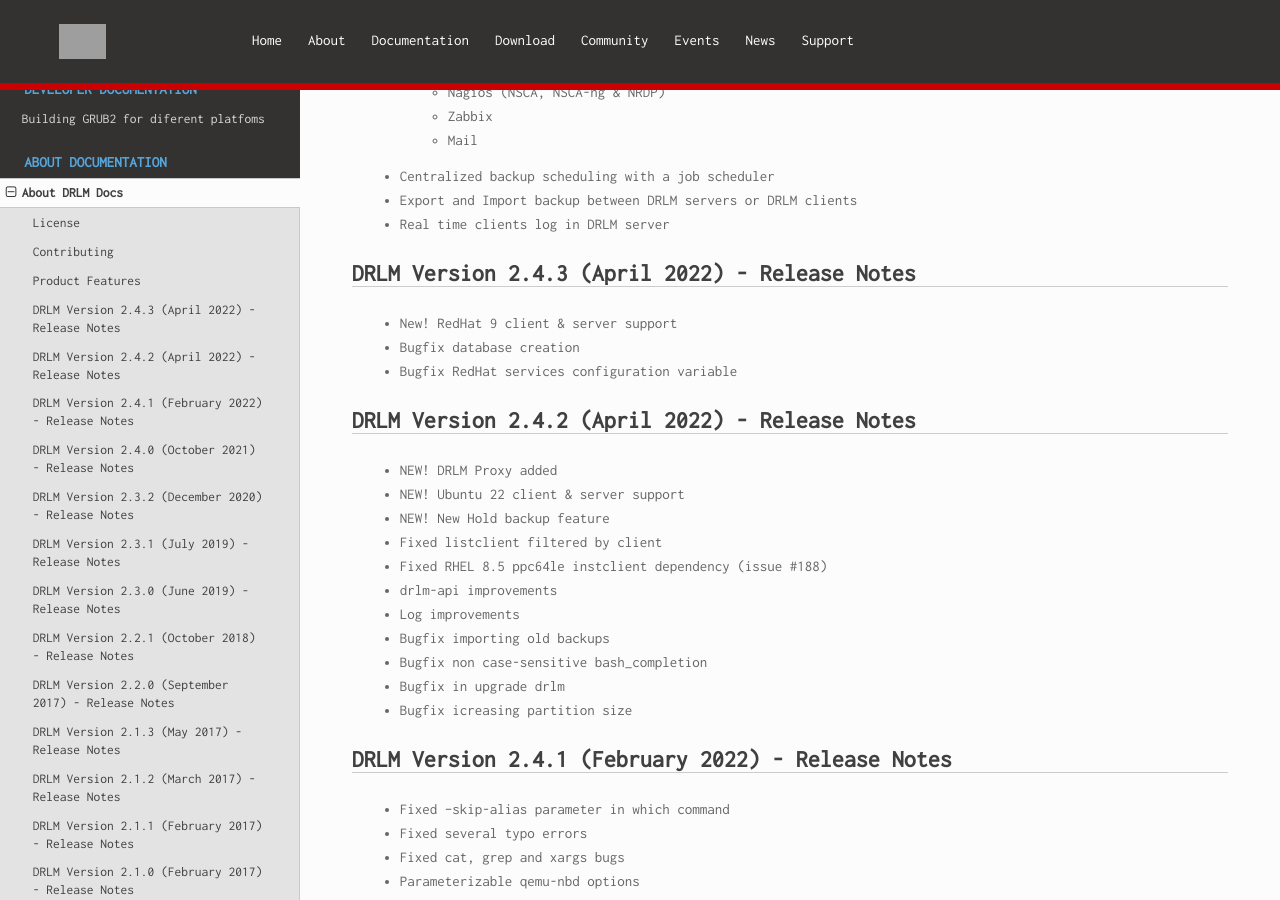
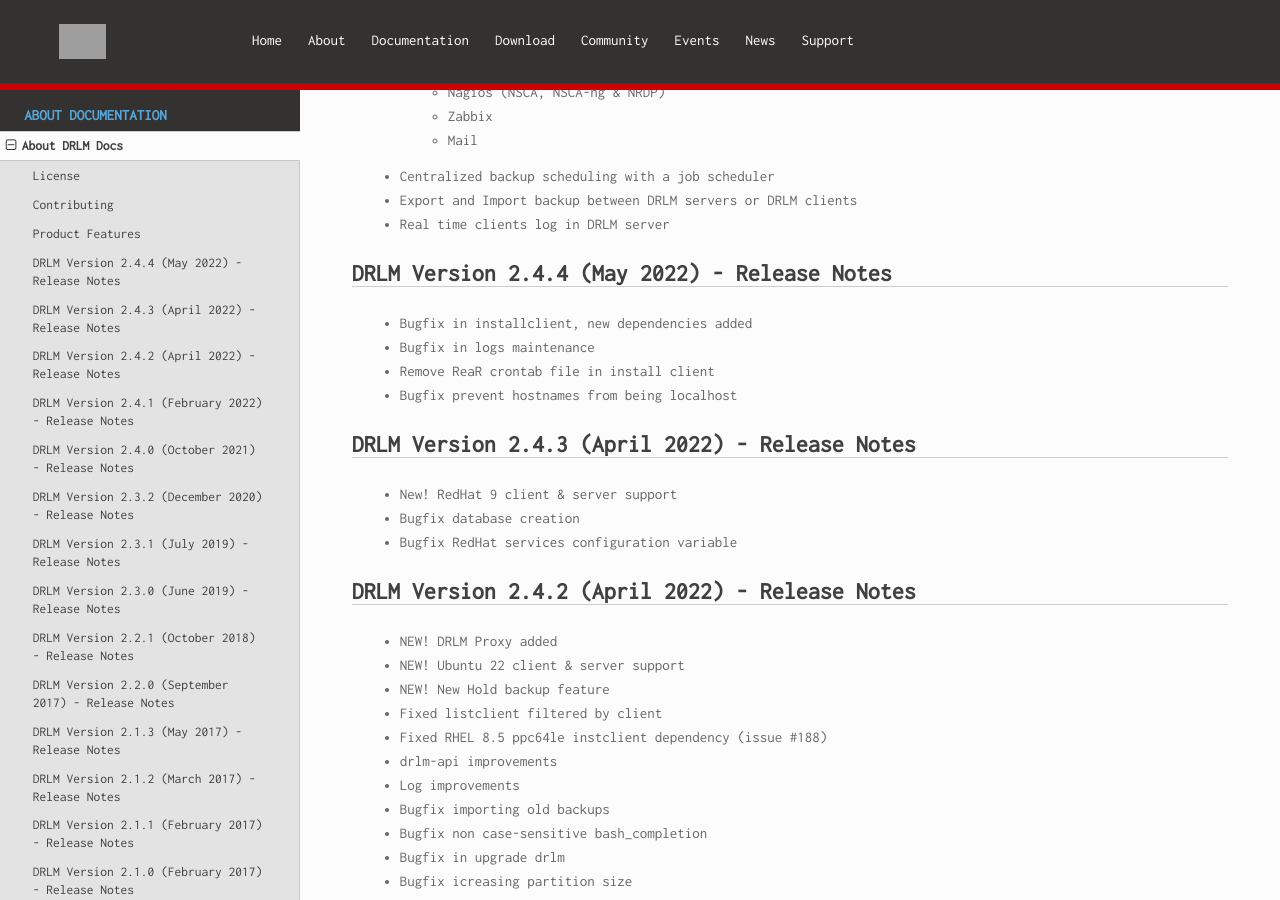
Before and after one commit to brainupdaters/drlm-docs, a Sphinx documentation site: the page built from docs/source/About.rst, in a window 1280 px wide and 900 px high, scrolled down 951 px. Built offline with Sphinx 7.4.7 and the Read the Docs theme 2.0.0, drawn with Linux system fonts in a browser that asks for light colours; some web fonts are replaced; grey boxes are pictures that could not be loaded.

```diff
--- a/docs/source/About.rst
+++ b/docs/source/About.rst
@@ -61,8 +61,18 @@ chapter that details each release.
 
   * Real time clients log in DRLM server
 
+DRLM Version 2.4.4 (May 2022) - Release Notes
+---------------------------------------------
+  * Bugfix in installclient, new dependencies added
+
+  * Bugfix in logs maintenance
+
+  * Remove ReaR crontab file in install client
+
+  * Bugfix prevent hostnames from being localhost
+
 DRLM Version 2.4.3 (April 2022) - Release Notes
---------------------------------------------------
+-----------------------------------------------
   * New! RedHat 9 client & server support
 
   * Bugfix database creation
@@ -70,7 +80,7 @@ DRLM Version 2.4.3 (April 2022) - Release Notes
   * Bugfix RedHat services configuration variable
 
 DRLM Version 2.4.2 (April 2022) - Release Notes
---------------------------------------------------
+-----------------------------------------------
   * NEW! DRLM Proxy added
 
   * NEW! Ubuntu 22 client & server support
@@ -106,7 +116,7 @@ DRLM Version 2.4.1 (February 2022) - Release Notes
   * Fixed udev hang errors
 
 DRLM Version 2.4.0 (October 2021) - Release Notes
---------------------------------------------------
+-------------------------------------------------
   * Multiple configuration supported
 
   * Incremental backups supported
--- a/docs/source/client_config_PXE.rst
+++ b/docs/source/client_config_PXE.rst
@@ -11,7 +11,7 @@ PXE Client Backup
   # for more information.                                                       #
   ###############################################################################
 
-  # DRLM v2.4.3
+  # DRLM v2.4.4
   #
 
   # This configuration example does a PXE rescue system and a data backup of all
--- a/docs/source/client_config_default.rst
+++ b/docs/source/client_config_default.rst
@@ -13,7 +13,7 @@ Default Client Configuration
   #         (Configuration examples in /usr/share/drlm/conf/samples/)           #
   ###############################################################################
 
-  # DRLM v2.4.3
+  # DRLM v2.4.4
   #
 
   # DRLM automatically generates a ReaR configuration file in function of three
--- a/docs/source/client_config_incremental_data.rst
+++ b/docs/source/client_config_incremental_data.rst
@@ -11,7 +11,7 @@ Incremental Client Backup
   # for more information.                                                       #
   ###############################################################################
 
-  # DRLM v2.4.3
+  # DRLM v2.4.4
   #
 
   # This configuration example does a data backup of /home directory of the
--- a/docs/source/conf.py
+++ b/docs/source/conf.py
@@ -67,7 +67,7 @@ copyright = u"2022 Brain Updaters, S.L.L."
 # The short X.Y version.
 version = "2.4"
 # The full version, including alpha/beta/rc tags.
-release = "2.4.3"
+release = "2.4.4"
 
 # The language for content autogenerated by Sphinx. Refer to documentation
 # for a list of supported languages.
```
Also changed, not shown: docs/source/Install.rst (+7 -7 lines).
